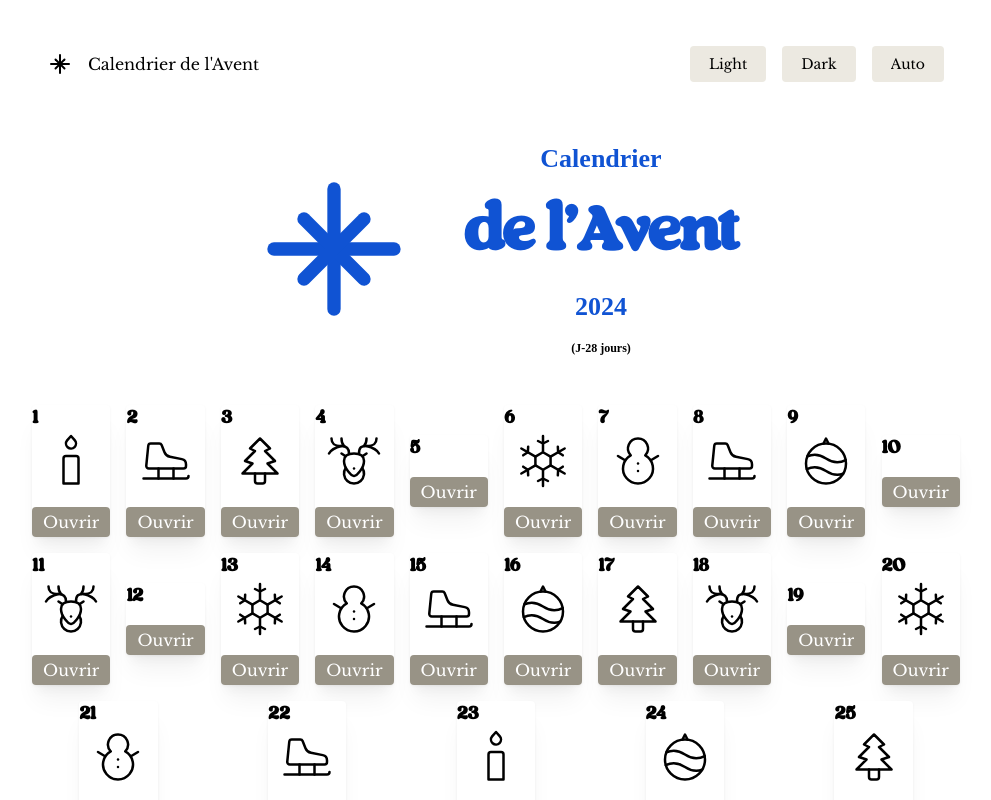
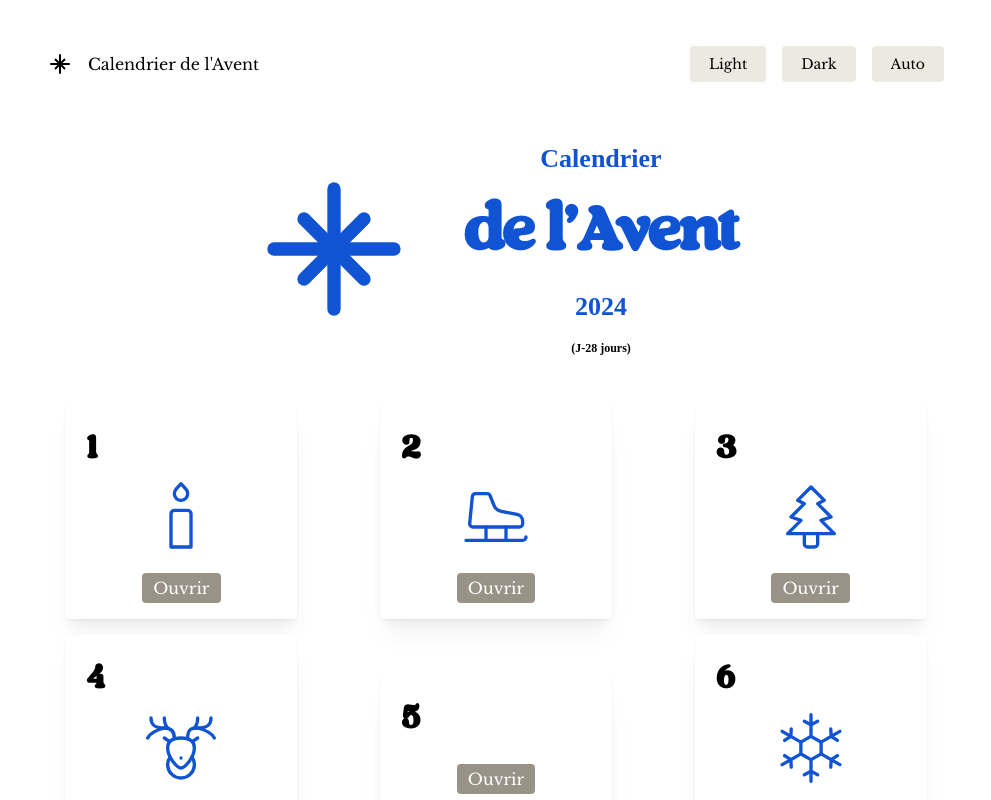
Before and after one commit to Dre-Drey/advent_calendar, a Next.js app: page / in a window 1280 px wide. Shown: the top 800 px of the page, without its empty margins (144-1135 px from the left). Built offline with nearby package versions, Linux system fonts and the light colour scheme.

Commit message:
style grid

```diff
--- a/src/components/AdventGrid.tsx
+++ b/src/components/AdventGrid.tsx
@@ -5,12 +5,26 @@ import { data } from "../data/data";
 import { AdventCard } from "./AdventCard";
 
 export function AdventGrid() {
+  const isCardEnabled = (day: number) => {
+    const cardDate = new Date(new Date().getFullYear(), 11, day);
+    const currentDate = new Date();
+    return cardDate <= currentDate;
+  };
+
   return (
     <Container size="md">
       <Group justify="space-around">
         {data.map((item) => (
-          <AdventCard key={item.date} date={item.date}>
-            <item.icon size={60} stroke={1} style={{ margin: "auto" }} />
+          <AdventCard
+            key={item.date}
+            date={item.date}
+            isCardEnabled={isCardEnabled(item.date)}
+            category={item.category}
+            image={item.image}
+            title={item.title}
+            description={item.description}
+          >
+            <item.icon size={60} stroke={1} />
           </AdventCard>
         ))}
       </Group>
--- a/src/style/adventCard.module.css
+++ b/src/style/adventCard.module.css
@@ -1,11 +1,54 @@
-.paper {
+.activePaper {
   background-color: white;
-  color: var(--mantine-color-blue-7);
   padding: 1rem;
-  width: 20%;
+  min-width: 25%;
+  max-width: 50%;
 
   h4 {
     margin: 5px;
     font-size: 2em;
   }
+  svg {
+    width: 5rem;
+    height: 5rem;
+    color: var(--mantine-color-blue-7);
+    @media (max-width: em(576)) {
+      margin: 20px;
+      width: 5rem;
+      height: 5rem;
+    }
+  }
+
+  button {
+    margin: auto;
+  }
 }
+
+.disabledPaper {
+  background-color: white;
+  color: grey;
+  padding: 1rem;
+  min-width: 25%;
+  max-width: 50%;
+  filter: blur(4px);
+
+  h4 {
+    margin: 5px;
+    font-size: 2em;
+  }
+  svg {
+    width: 5rem;
+    height: 5rem;
+    color: grey;
+    @media (max-width: em(576)) {
+      margin: 20px;
+      width: 5rem;
+      height: 5rem;
+    }
+  }
+
+  button {
+    color: grey;
+    text-align: center;
+  }
+}
```
